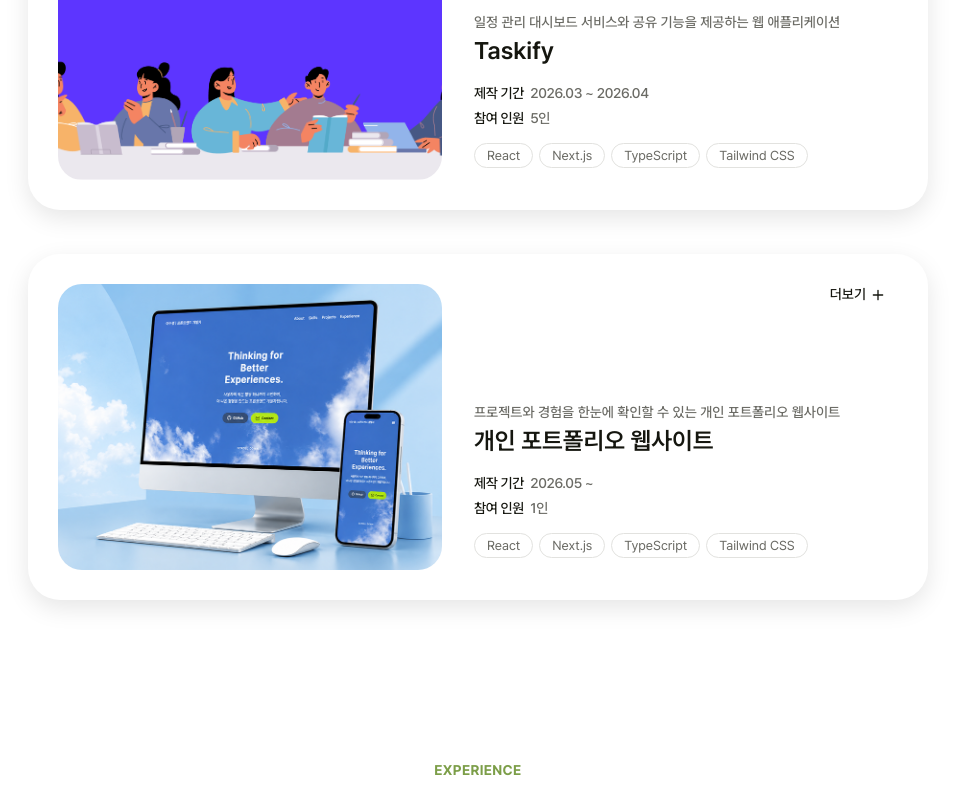
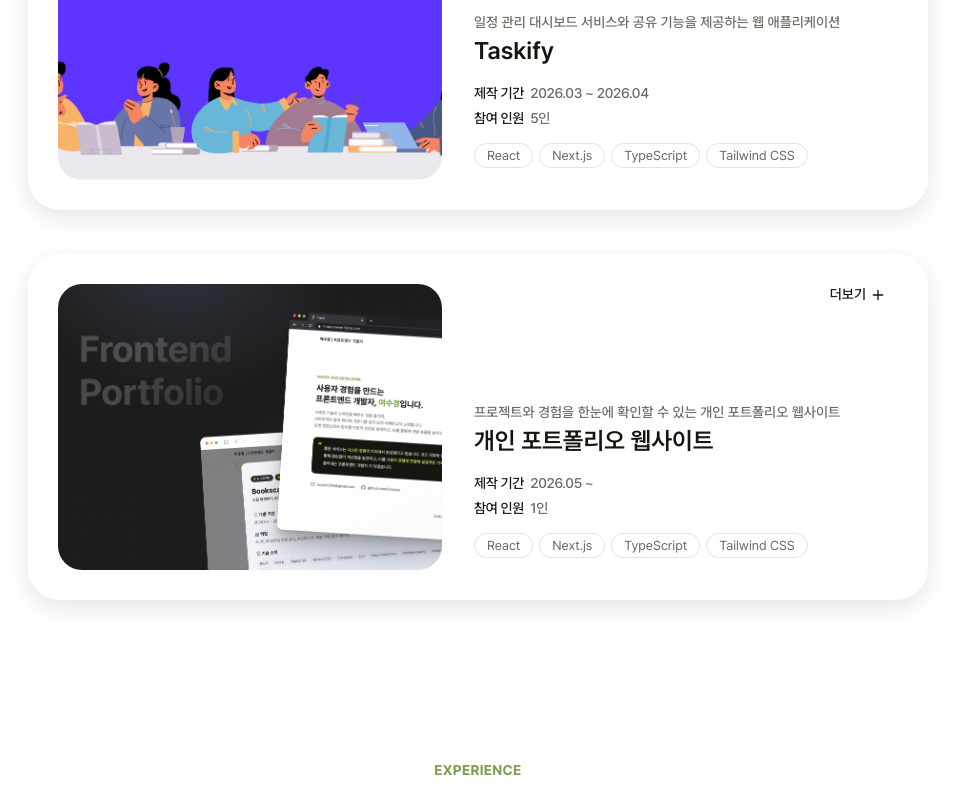
Before and after one commit to luneyeo/fe-portfolio, a Next.js app: page / in a window 1280 px wide. Shown: the part 2809-3604 px from the top of the page, without its empty margins (162-1117 px from the left). Built offline with nearby package versions, Linux system fonts and the light colour scheme.

Commit message:
♻️ Refactor: 개인포트폴리오 썸네일 변경

```diff
--- a/data/projects.ts
+++ b/data/projects.ts
@@ -154,7 +154,7 @@
     ],
   },
   {
-    thumbnail: '/images/img-project.png',
+    thumbnail: '/images/img-feportfolio.jpg',
     subTitle:
       '프로젝트와 경험을 한눈에 확인할 수 있는 개인 포트폴리오 웹사이트',
     name: '개인 포트폴리오 웹사이트',
```
Also changed, not shown: public/images/img-feportfolio.jpg (added).
